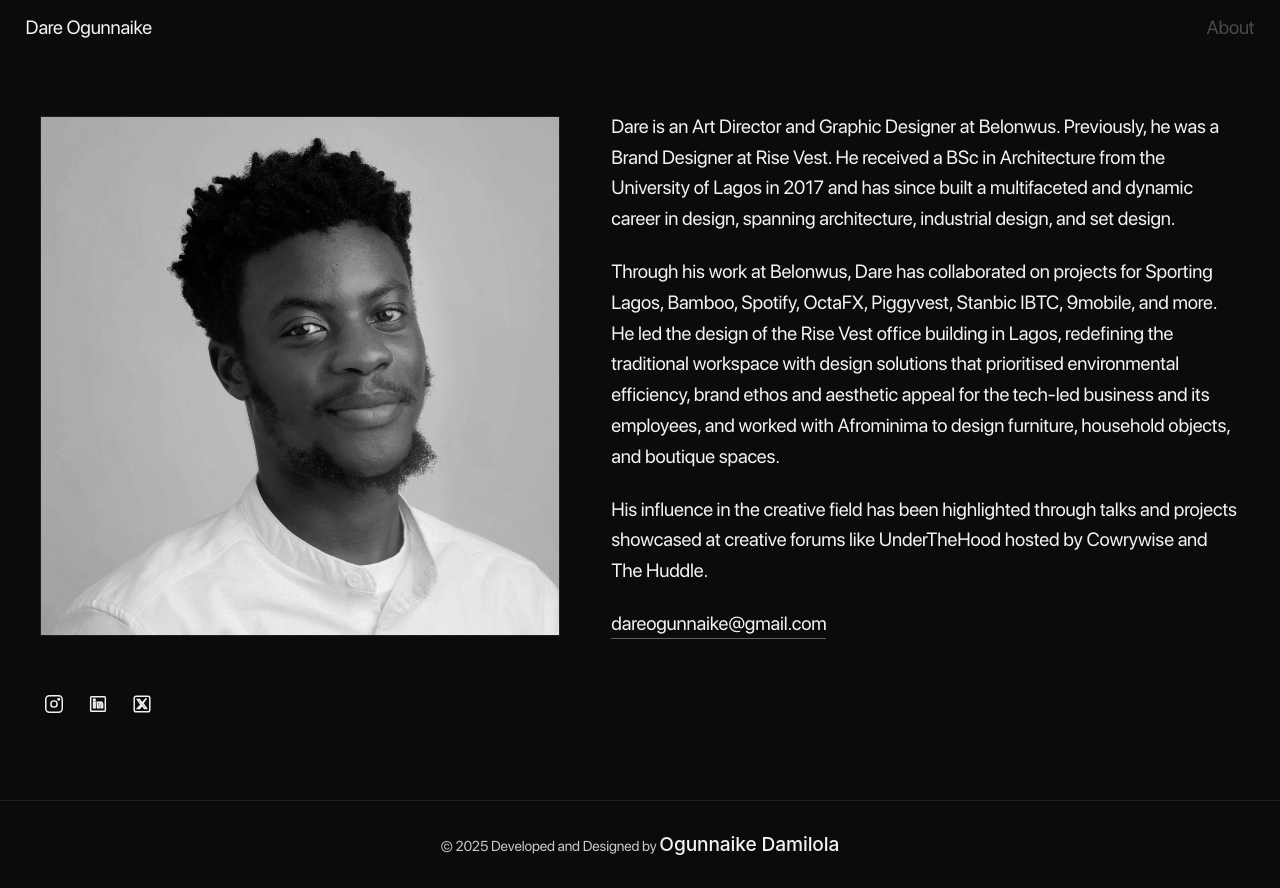
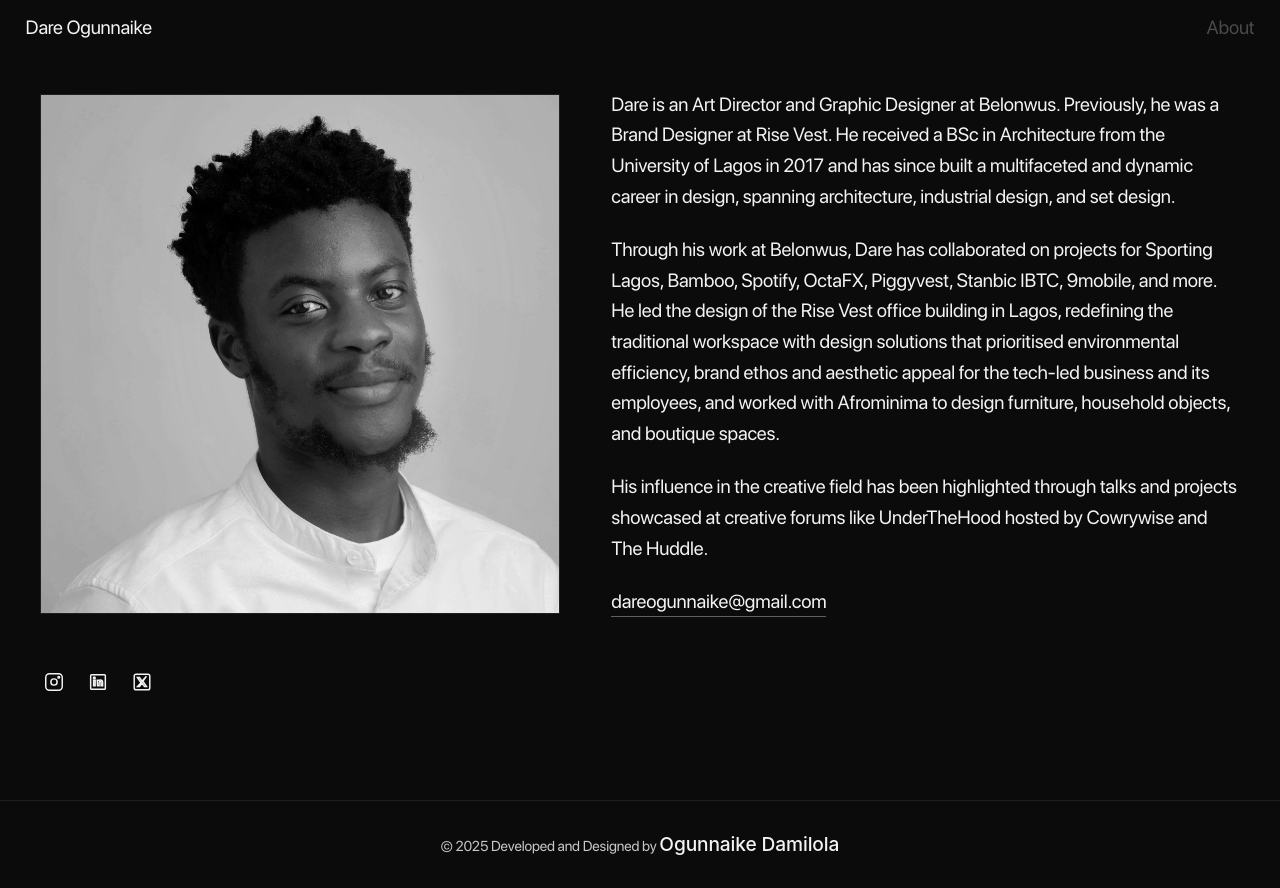
Before and after one commit to d4mie/dare-ogunnaike-main, a React (Create React App) app: page /about in a window 1280 px wide. Built offline with nearby package versions, Linux system fonts and the light colour scheme; the HTML template or start-up script is replaced by a standard one; a web font is replaced by a local one.

Commit message:
about alignment fixes

```diff
--- a/src/about.css
+++ b/src/about.css
@@ -18,7 +18,7 @@
 .about-container {
   position: relative;
   min-height: 100vh;
-  padding: 6rem 3vw 4rem 3vw;
+  padding: 4.6rem 3vw 4rem 3vw; /* top spacing aligned to fixed header */
   background: var(--bg);
   color: var(--primary-color);
   font-family: var(--font-primary);
@@ -138,7 +138,7 @@
 
 @media (max-width: 900px) {
   .about-container {
-    padding: 5rem 6vw 3rem 6vw;
+    padding: 4.6rem 6vw 3rem 6vw;
   }
   .about-hero {
     grid-template-columns: 1fr;
@@ -156,7 +156,7 @@
 
 @media (max-width: 600px) {
   .about-container {
-    padding: 4.5rem 5vw 3rem 5vw;
+    padding: 4.6rem 5vw 3rem 5vw;
   }
   .about-copy {
     font-size: 1.02rem;
```
